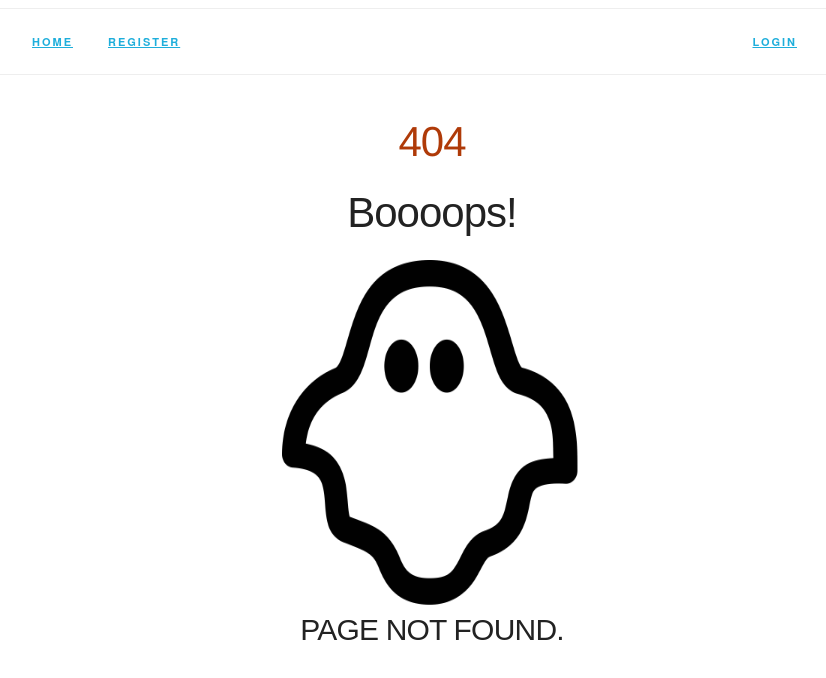
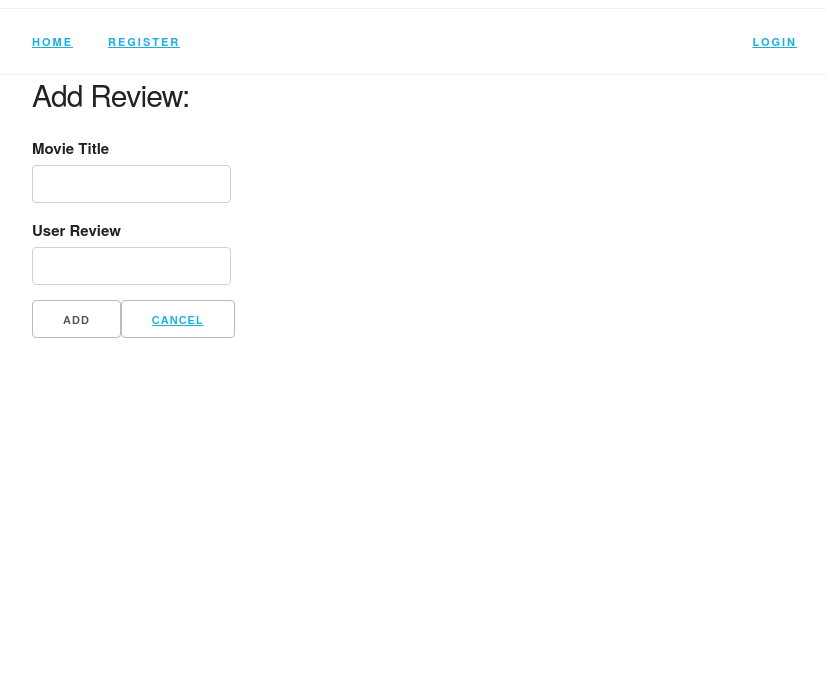
Before and after one commit to kmcquaid253/dev10-horror-show, a React (Create React App) app in the folder horror-show/client/: page /add in a window 1280 px wide. Before the commit this address had no page. Shown: the top 678 px of the page, without its empty margins (208-1034 px from the left). Built offline with nearby package versions, Linux system fonts and the light colour scheme.

Commit message:
AddReview rough draft

```diff
--- /dev/null
+++ b/horror-show/client/src/AddReview/AddReview.css
@@ -0,0 +1,3 @@
+#userReview {
+    size: 34px;
+}
--- /dev/null
+++ b/horror-show/client/src/AddReview/AddReview.js
@@ -0,0 +1,96 @@
+import FormInput from "../FormInput/FormInput";
+import {Link, useHistory } from "react-router-dom";
+import {useState} from 'react';
+import './AddReview.css';
+
+function AddReview(){
+
+    const DEFAULT_REVIEW = {
+        userReview: "",
+        appUserId: "",
+        movieId: "",
+    };
+
+    const[review, setReview] = useState(DEFAULT_REVIEW);//state that we track about the page, that way when it does update it will refresh the component
+
+    const history = useHistory();
+
+    function showErrors( listOfErrorMessages ){
+        const messageContainer = document.getElementById("messages");
+
+        messageContainer.innerHTML = listOfErrorMessages.map( m => "<p>" + m + "</p>" ).reduce( (prev, curr) => prev + curr ); //reduce into one big string
+    }
+
+    function handleSubmit(event){//take in an event to prevent it from posting
+        event.preventDefault();
+
+        //Use fetch to POST to the service
+        fetch("URL GOES HERE",{
+            method: "POST",
+            body: JSON.stringify(review),
+            headers: {
+                "Content-Type": "application/json"
+            }
+        })
+        //fetch returns a response
+        .then(async response => {
+            if(response.status === 201){
+                //Invoking this hook returns an object
+                //if successful...
+                history.push("path goes here");
+            }
+            return Promise.reject(await response.json());
+
+        })
+        //when response.json happens...
+        //returns hydrated reviews
+        .then(addedReview =>  history.push("path goes here"))
+        .catch(error => {
+            if(error instanceof TypeError){
+                showErrors(["Could not connect to the api."]);//put string into an array because it's handeling multiple error messages
+            } else{
+                showErrors(error);
+            }
+        });
+    }
+
+    function inputChangeHandler(inputChangedEvent){
+        const propertyName = inputChangedEvent.target.name;//We are using the property name to update the value
+        const newValue = inputChangedEvent.target.value;
+
+        const reviewCopy = {...review};
+
+        reviewCopy[propertyName] = newValue;
+
+        setReview(reviewCopy);
+    }
+
+
+return(
+    <div className='container'>
+            <h4>Add Review:</h4>
+            <form onSubmit={handleSubmit}>
+                <FormInput
+                    inputType={"search"}
+                    identifier={"movieId"}
+                    labelText={"Movie Title"}
+                    currVal={review.movieId}
+                    onChangeHandler={inputChangeHandler}/>
+                <FormInput
+                    inputType={"text"}
+                    identifier={"userReview"}
+                    labelText={"User Review"}
+                    currVal={review.userReview}
+                    onChangeHandler={inputChangeHandler}
+                    />
+
+                <button type='submit'>Add</button>
+                <button><Link to="/" className="btn" id="cancelButton">Cancel</Link></button>
+
+                <div id="messages" className="alert alert-danger" role="alert"></div>
+            </form>
+        </div>
+);
+}
+
+export default AddReview;
--- a/horror-show/client/src/App.js
+++ b/horror-show/client/src/App.js
@@ -10,6 +10,7 @@ import NotFound from './NotFound/NotFound';
 import NavBar from './NavBar/NavBar';
 import Error from './Error/Error';
 import Register from './Register/Register';
+import AddReview from './AddReview/AddReview';
 
 const LOCAL_STORAGE_TOKEN_KEY = "horrorShowToken";
 
@@ -18,6 +19,7 @@ function App() {
   const [restoreLoginAttemptCompleted, setRestoreLoginAttemptCompleted] = useState(false);
   useEffect(() => {
     const token = localStorage.getItem(LOCAL_STORAGE_TOKEN_KEY);
+    //const token = null;
     if (token) {
       login(token);
     }
@@ -83,6 +85,10 @@ function App() {
             <Register/>
           </Route>
 
+          <Route path="/add">
+            <AddReview/>
+          </Route>
+
           <Route>
             <NotFound />
           </Route>
--- a/horror-show/client/src/Login/Login.js
+++ b/horror-show/client/src/Login/Login.js
@@ -34,7 +34,7 @@ function Login() {
             auth.login(jwt_token);
             history.push("/");
         } else if (response.status === 403) {
-            setErrors(["Login failed."]);
+            setErrors(["incorrect password/username."]);
         } else {
             setErrors(["Unknown error."]);
         }
```
